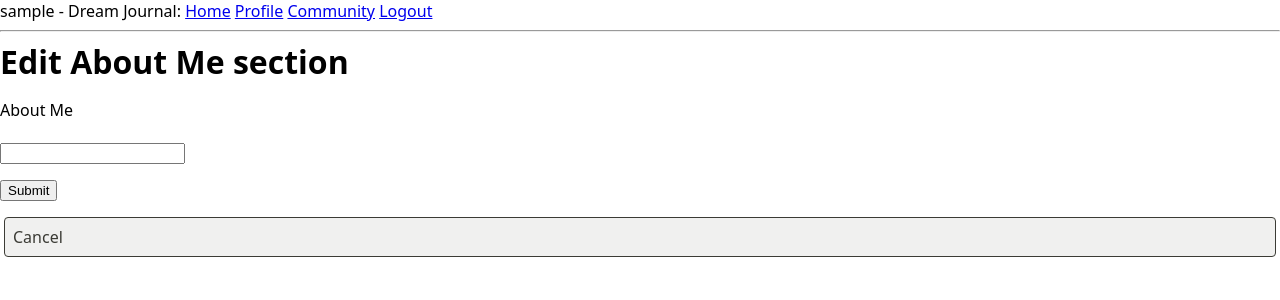
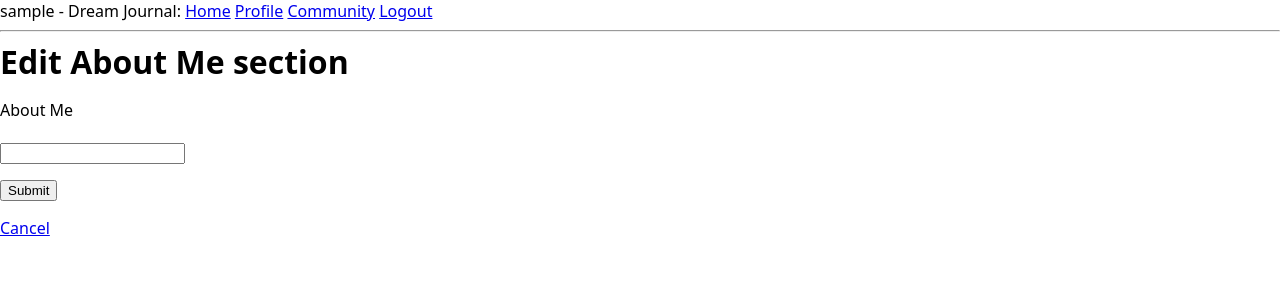
Before and after one commit to caseyjohn47/flask-dream-journal, a Flask app: page /edit/profile/1 in a window 1280 px wide. Shown: the top 300 px of the page. Run offline with Flask 2, Linux system fonts and the light colour scheme; the visitor is signed in with stand-in values (Sample User, id 1); data comes from the database, SQL or seed files in the repository.

Commit message:
Small edit to visuals

```diff
--- a/app/templates/edit.html
+++ b/app/templates/edit.html
@@ -13,5 +13,5 @@
         </p>
         <p>{{ form.submit() }}</p>
     </form>
-    <a class="action cancel" href="{{ url_for('index') }}">Cancel</a>
+    <a href="{{ url_for('index') }}">Cancel</a>
 {% endblock %}
--- a/app/templates/edit_profile.html
+++ b/app/templates/edit_profile.html
@@ -13,5 +13,5 @@
         </p>
         <p>{{ form.submit() }}</p>
     </form>
-    <a class="action cancel" href="{{ url_for('index') }}">Cancel</a>
+    <a href="{{ url_for('index') }}">Cancel</a>
 {% endblock %}
--- a/app/templates/new.html
+++ b/app/templates/new.html
@@ -13,5 +13,5 @@
         </p>
         <p>{{ form.submit() }}</p>
     </form>
-    <a class="action cancel" href="{{ url_for('index') }}">Cancel</a>
+    <a href="{{ url_for('index') }}">Cancel</a>
 {% endblock %}
```
